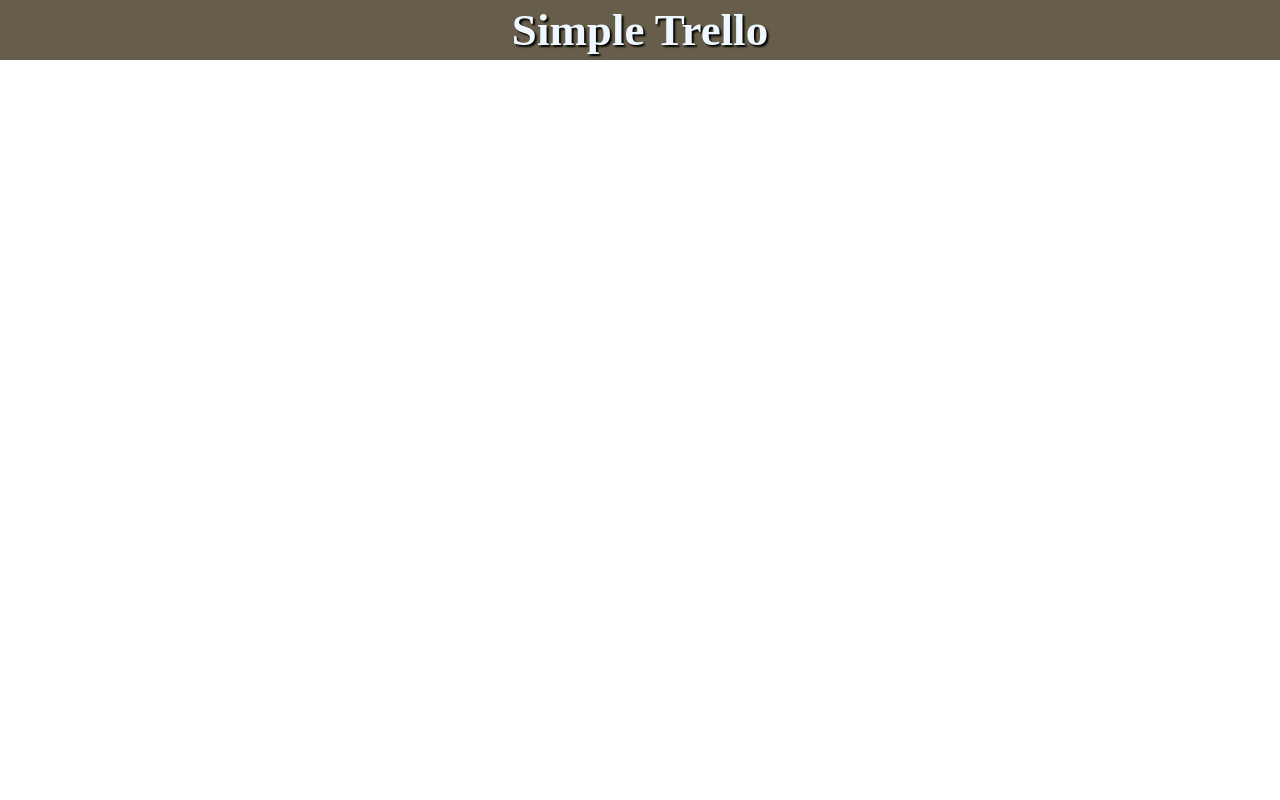
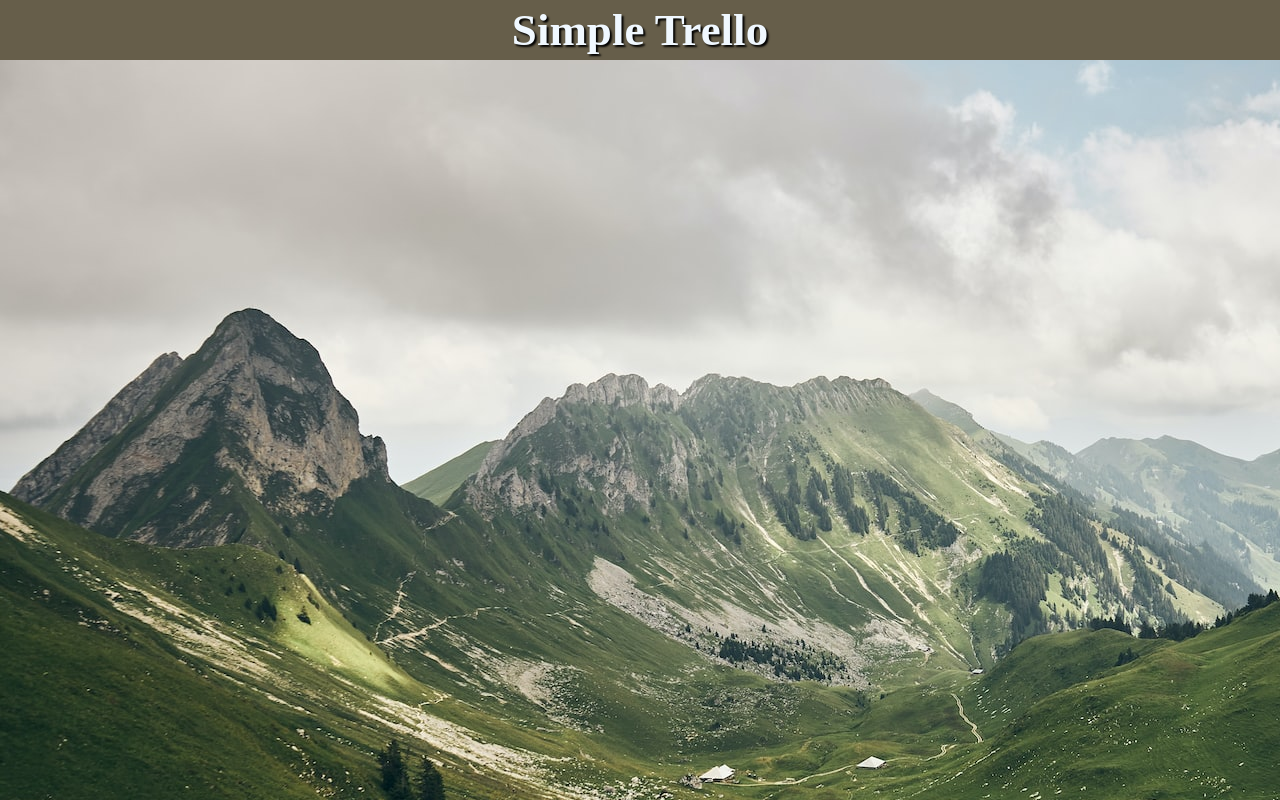
Before and after one commit to kobainu/trello-clone-app, a React (Create React App) app: page / in a window 1280 px wide. Built offline with nearby package versions, Linux system fonts and the light colour scheme.

Commit message:
add background image

```diff
--- a/src/App.js
+++ b/src/App.js
@@ -3,7 +3,7 @@
 
 function App() {
   return (
-    <div>
+    <div className="app">
       <Header />
     </div>
   );
--- a/src/index.css
+++ b/src/index.css
@@ -17,3 +17,9 @@
   margin-bottom: 50px;
   background-color: rgb(102, 94, 74);
 }
+
+.app {
+  background: url(./images/mountain.jpg);
+  background-repeat: no-repeat;
+  height: 100vh;
+}
```
Also changed, not shown: src/images/mountain.jpg (added).
